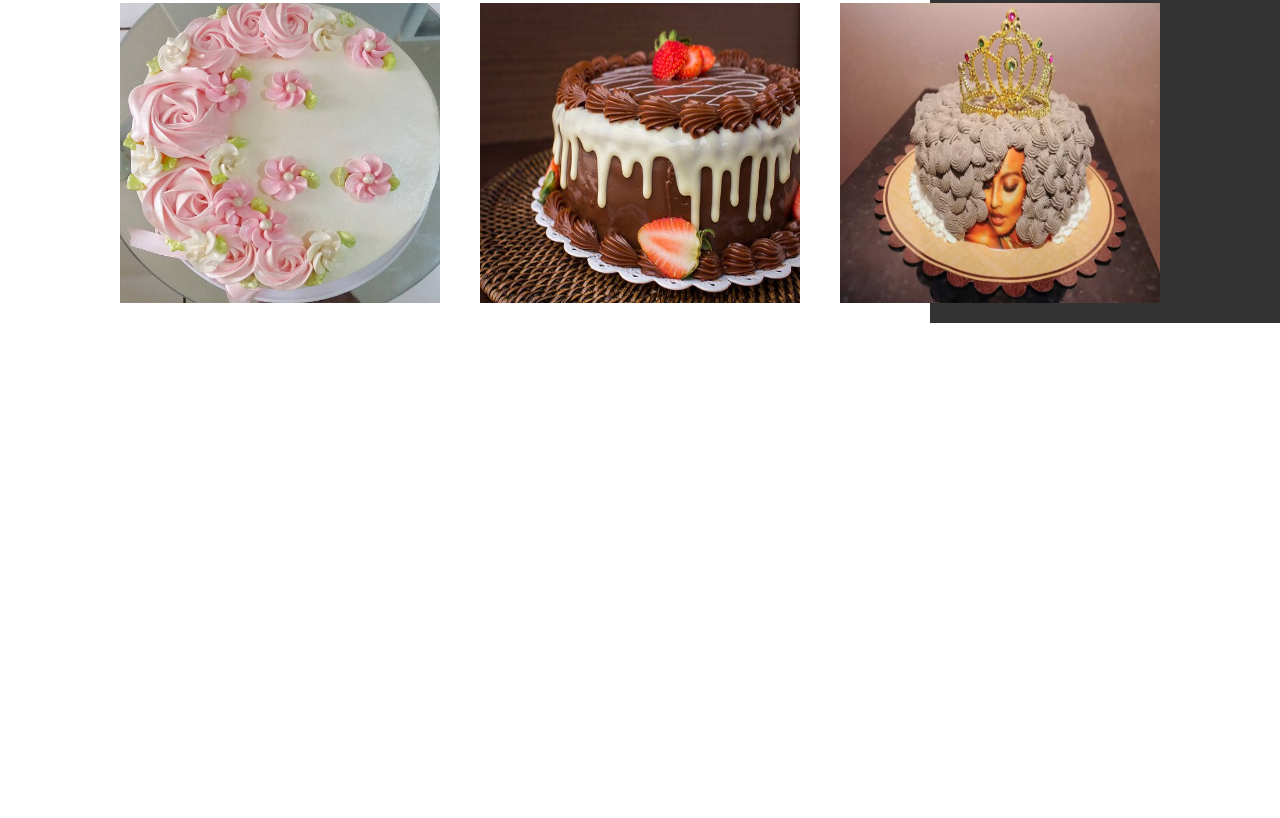
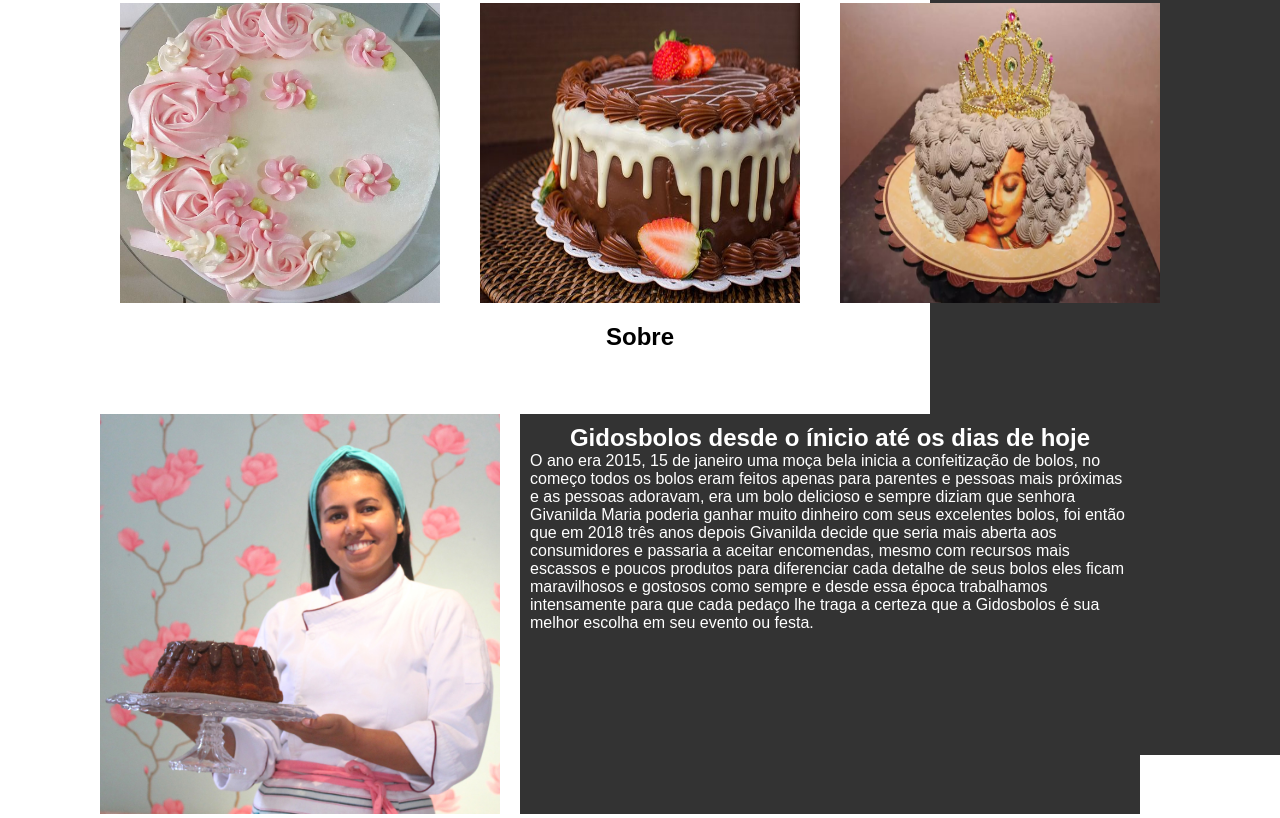
Before and after one commit to Dogleigo/gidosbolos-frontend, a website: page index.html in a window 1280 px wide. Shown: the part 1477-2295 px from the top of the page. Before the commit the page ends 1800 px from the top, so only its background shows below. Drawn offline with Linux system fonts and the light colour scheme.

Commit message:
Criado o layout inicial do sobre do site

```diff
--- a/index.css
+++ b/index.css
@@ -243,11 +243,11 @@ header ul li a:active:before
     display:none;
 }
 
+/* Galeria*/
+
 #galeria h2{
     text-align:center;
 }
-
-/* Galeria *Arrumar linhas(redundante)*/
 
 .gibolos{
     display:flex;
@@ -266,6 +266,34 @@ header ul li a:active:before
 .quadros img{
     width:100%;
     height:100%;
+}
+
+/*Sobre*/
+
+#sobre h2{
+    text-align:center;
+}
+
+.fotogi{
+    display:flex;
+    position: relative;
+    margin: 0;
+    top: 63px;
+}
+
+.fotodona img{
+    width:400px;
+    height:400px;
+}
+
+.fotodesc{
+    width:600px;
+    height: 380px;
+    padding:10px;
+    background: #333;
+    color: #fff;
+    text-align:left;
+    margin:0 20px 0 20px;
 }
 
 /* Iniciando responsividade */
--- a/index.html
+++ b/index.html
@@ -14,8 +14,8 @@
                 <ul>
                     <li><a href="#inicio" class="active">Início</a>
                     <li><a href="#galeria">Galeria</a></li>
-                    <li><a href="#">Sobre</a></li>
-                    <li><a href="#">Contato</a></li>
+                    <li><a href="#sobre">Sobre</a></li>
+                    <li><a href="#contato">Contato</a></li>
                 </ul>
                 <span class="iconeMenu" onclick="menuToggle();"></span>
         </header>
@@ -87,6 +87,23 @@
                     <div class="quadros"><img src="img/bolo14.jpg" alt=""></div>
                 </div>
     </section>
+    <section id="sobre">
+        <h2>Sobre</h2>
+            <div class="fotogi">
+                    <div class="fotodona"><img src="img/ftdagi.jpg" alt=""></div>
+                <div class="fotodesc">
+                    <h2>Gidosbolos desde o ínicio até os dias de hoje</h2>
+                    <p>O ano era 2015, 15 de janeiro uma moça bela inicia a confeitização de bolos, no começo todos
+                        os bolos eram feitos apenas para parentes e pessoas mais próximas e as pessoas adoravam,
+                        era um bolo delicioso e sempre diziam que senhora Givanilda Maria poderia ganhar muito dinheiro
+                        com seus excelentes bolos, foi então que em 2018 três anos depois Givanilda decide que
+                        seria mais aberta aos consumidores e passaria a aceitar encomendas, mesmo com recursos mais escassos
+                        e poucos produtos para diferenciar cada detalhe de seus bolos eles ficam maravilhosos e gostosos
+                        como sempre e desde essa época trabalhamos intensamente para que cada pedaço lhe traga a certeza
+                        que a Gidosbolos é sua melhor escolha em seu evento ou festa.</p>
+                </div>
+            </div>
+    </section>
     </div>
     <script type="text/javascript">
 
@@ -133,7 +150,6 @@
                 nav.classList.toggle('active')
 
             }
-
     </script>
 </body>
 </html>
```
Also changed, not shown: img/ftdagi.jpg (added).
